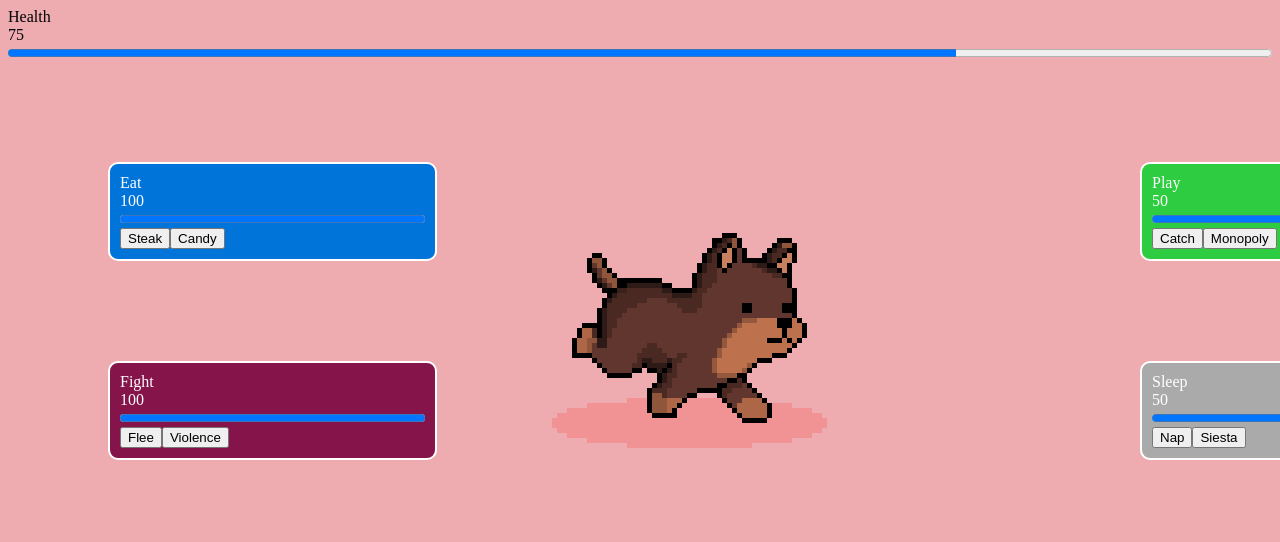
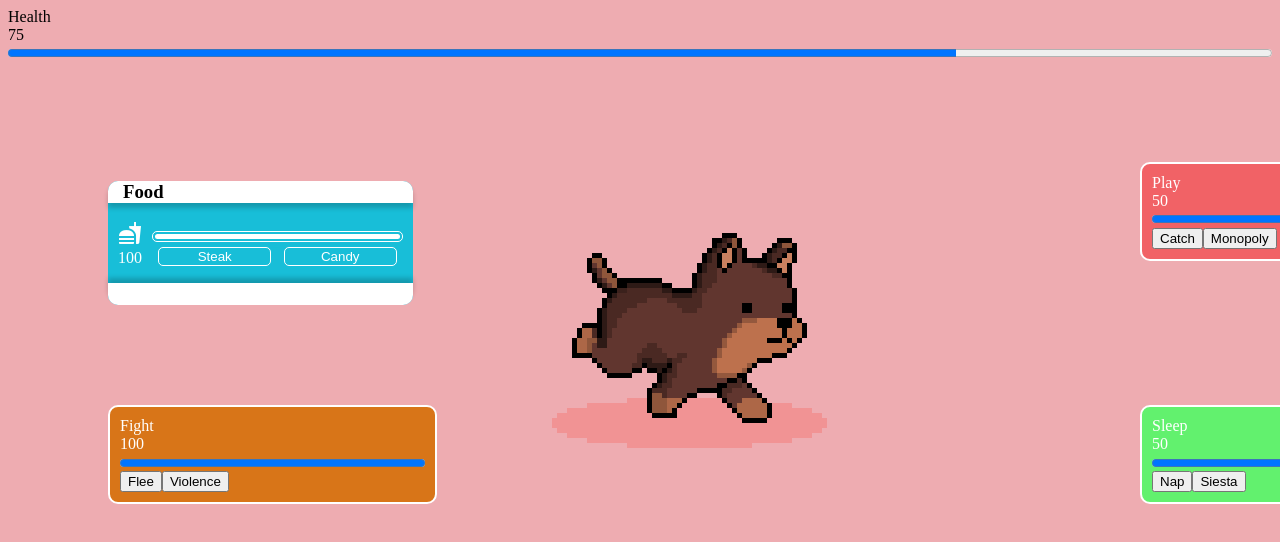
Before and after one commit to samueltrejo/tamagotchi, a website built with webpack: page src/index.html in a window 1280 px wide. Shown: the top 542 px of the page. Built offline with nearby package versions, Linux system fonts and the light colour scheme.

Commit message:
styled eat quadrant

```diff
--- a/package.json
+++ b/package.json
@@ -38,6 +38,7 @@
     "webpack-dev-server": "^3.3.1"
   },
   "dependencies": {
-    "axios": "^0.18.0"
+    "axios": "^0.18.0",
+    "material-design-icons": "^3.0.1"
   }
 }
--- a/src/index.html
+++ b/src/index.html
@@ -3,6 +3,7 @@
 <head>
   <meta charset="utf-8">
   <title>Tamagotchi</title>
+  <link href="https://fonts.googleapis.com/icon?family=Material+Icons" rel="stylesheet">
 </head>
 <body>
   <div id="app">
--- a/src/javascripts/components/eat.js
+++ b/src/javascripts/components/eat.js
@@ -9,14 +9,20 @@ const printSection = () => {
   let domString = '';
   domString += '<div class="eat-info">';
   domString += '<div class="eat-heading">';
-  domString += '<div>Eat</div>';
+  domString += '<h3>Food</h3>';
+  domString += '</div>';
+  domString += '<div class="eat-body">';
+  domString += '<div>';
+  domString += '<i class="material-icons">fastfood</i>';
   domString += `<div id="fullness-stat">${full}</div>`;
-  domString += '<progress id="fullness-bar" class="eat-progress" max="100" value="100"></progress>';
   domString += '</div>';
+  domString += '<div class="eat-values">';
+  domString += '<div class="eat-bar"><div id="fullness-bar" class="eat-progress"></div></div>';
   domString += '<div class="eat-buttons">';
   domString += '<button name="eat" value="10">Steak</button>';
   domString += '<button name="eat" value="-3">Candy</button>';
-  domString += '</div>';
+  domString += '</div></div></div>';
+  domString += '<div class="eat-footer"></div>';
   domString += '</div>';
   util.printToDom('eat', domString);
   health.healthStat(0, full);
@@ -26,7 +32,7 @@ const eatAction = (subAction) => {
   full += util.randomStatValue(parseInt(subAction, 10));
   full = util.simplify(full);
   util.printToDom('fullness-stat', full);
-  document.getElementById('fullness-bar').value = full;
+  document.getElementById('fullness-bar').style.width = `${full}%`;
   health.healthStat(0, full);
   health.checkHealth();
 };
--- a/src/javascripts/components/styles/eat.scss
+++ b/src/javascripts/components/styles/eat.scss
@@ -1,16 +1,76 @@
 #eat {
   box-sizing: border-box;
+  color: white;
   width: 50%;
   padding-top: 100px;
   padding-left: 100px;
   padding-right: 500px;
 
   .eat-info {
-    background-color: rgba($color: #0074D9, $alpha: 1.0);
-    color: white;
-    padding: 10px;
-    border: 2px solid white;
+    background-color: rgba($color: #18bed8, $alpha: 1.0);
     border-radius: 10px;
     min-width: 305px;
+
+    .eat-heading {
+      background-color: white;
+      color: black;
+      border-top-left-radius: 10px;
+      border-top-right-radius: 10px;
+      padding-left: 15px;
+      box-shadow: 0px 5px 5px rgba($color: #000000, $alpha: 0.2);
+    }
+
+    .eat-body {
+      padding-left: 10px;
+      padding-right: 10px;
+      display: flex;
+
+      .eat-values {
+        width: 100%;
+        padding-left: 10px;
+
+        .eat-bar {
+          box-sizing: border-box;
+          border: 1px solid white;
+          border-radius: 5px;
+          margin-top: 10px;
+          padding-left: 2px;
+          padding-right: 2px;
+          height: 11px;
+          width: 100%;
+
+          .eat-progress {
+            width: 100%;
+            height: 5px;
+            border-radius: 4px;
+            margin-top: 2px;
+            background-color: white;
+          }
+        }
+
+        .eat-buttons {
+          display: flex;
+          margin-top: 5px;
+          justify-content: space-around;
+
+          button {
+            color: white;
+            width: 45%;
+            border: 1px solid white;
+            border-radius: 5px;
+            background-color: transparent;
+          }
+        }
+      }
+    }
+
+    .eat-footer {
+      margin-top: 1rem;
+      border-bottom-left-radius: 10px;
+      border-bottom-right-radius: 10px;
+      height: 22px;
+      background-color: white;
+      box-shadow: 0px -5px 5px rgba($color: #000000, $alpha: 0.2);
+    }
   }
 }
--- a/src/javascripts/components/styles/fight.scss
+++ b/src/javascripts/components/styles/fight.scss
@@ -6,7 +6,7 @@
   padding-right: 500px;
 
   .fight-info {
-    background-color: #85144b;
+    background-color: #d87518;
     color: white;
     padding: 10px;
     border: 2px solid white;
--- a/src/javascripts/components/styles/play.scss
+++ b/src/javascripts/components/styles/play.scss
@@ -6,7 +6,7 @@
   padding-right: 100px;
 
   .play-info {
-    background-color: #2ECC40;
+    background-color: #f16266;
     color: white;
     padding: 10px;
     border: 2px solid white;
--- a/src/javascripts/components/styles/sleep.scss
+++ b/src/javascripts/components/styles/sleep.scss
@@ -6,7 +6,7 @@
   padding-right: 100px;
 
   .sleep-info {
-    background-color: #AAAAAA;
+    background-color: #62f16e;
     color: white;
     padding: 10px;
     border: 2px solid white;
```
